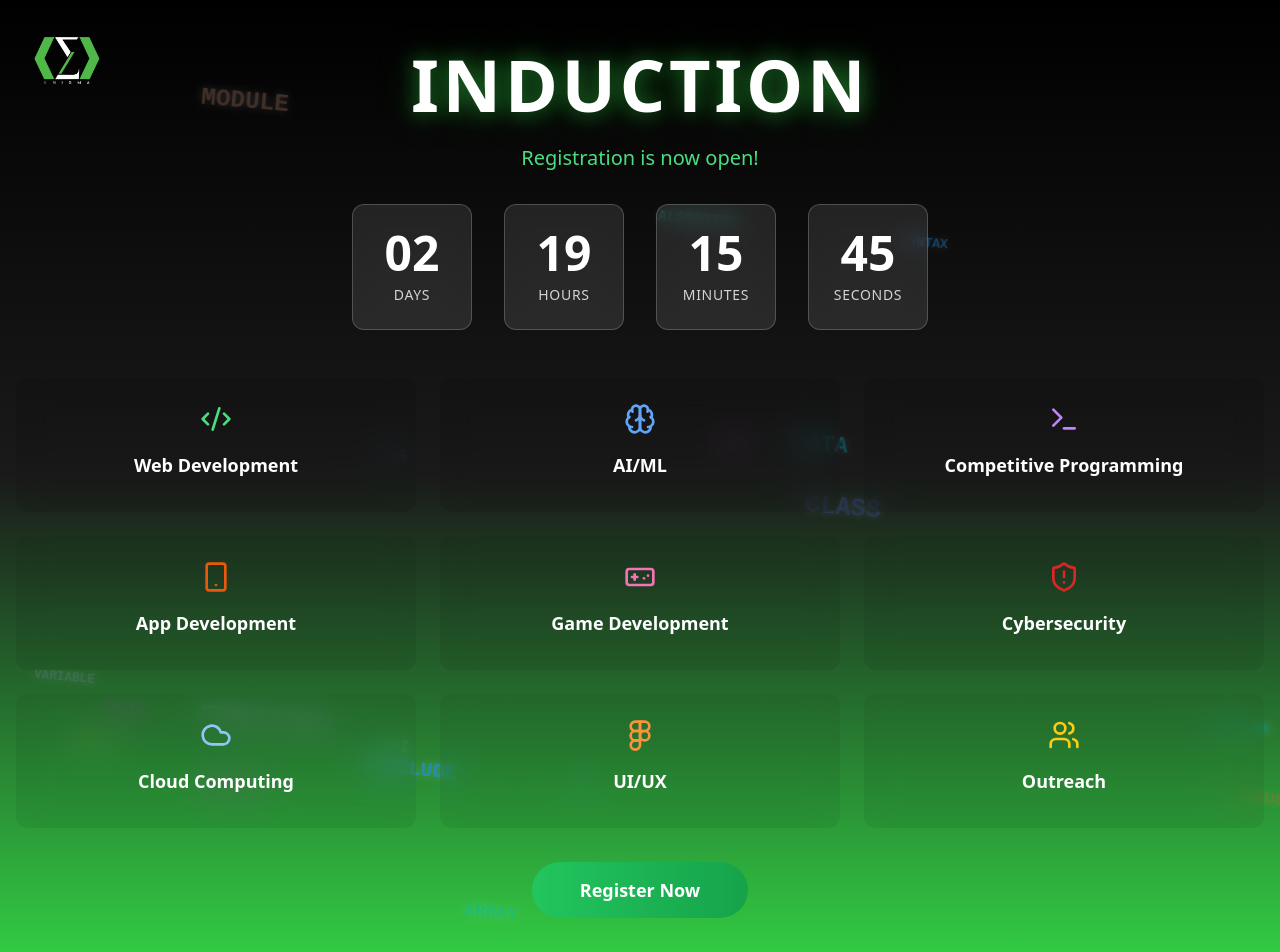
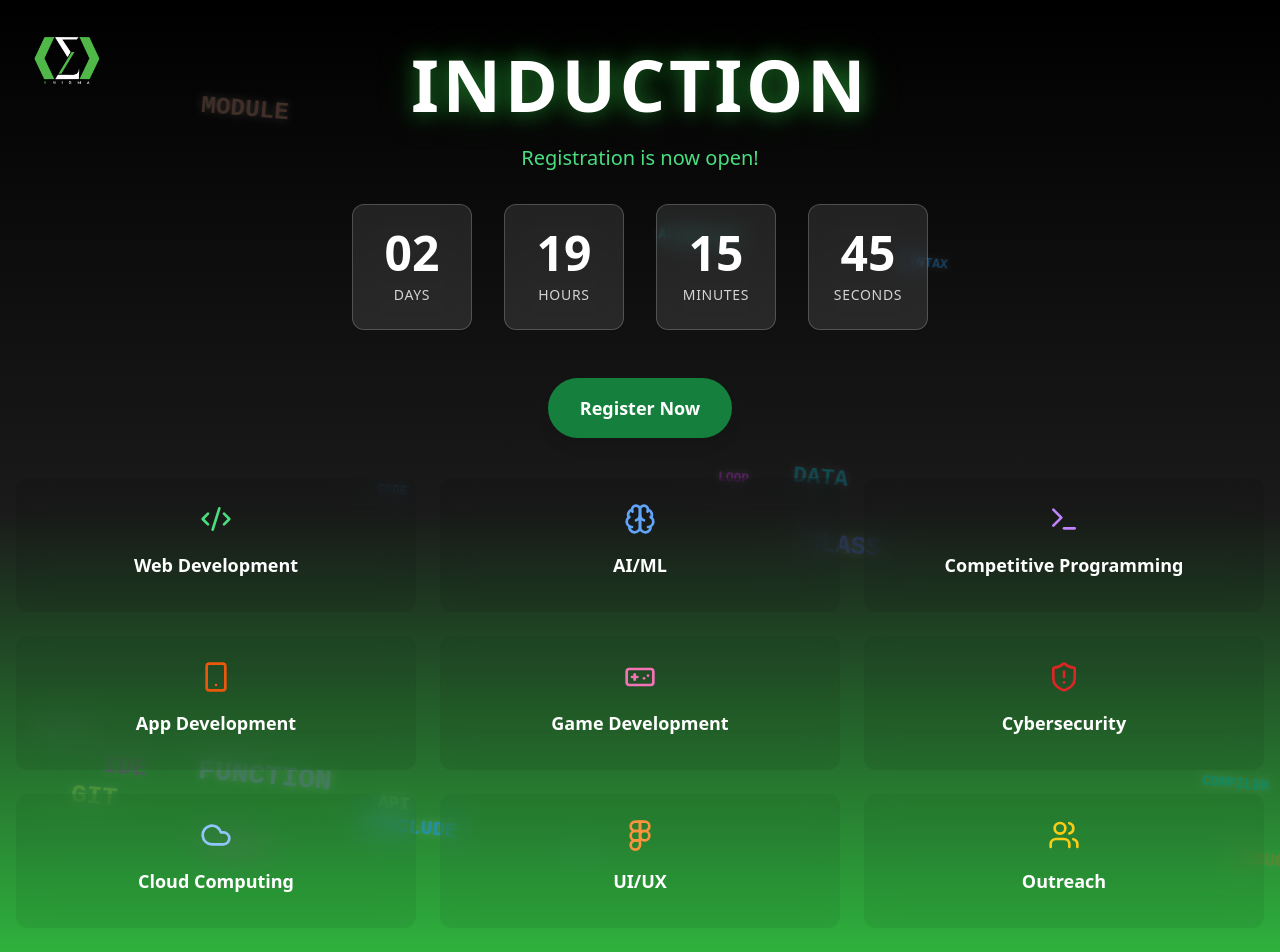
Before and after one commit to Khitishgithub/Induction2k25, a Next.js app: page / in a window 1280 px wide. Shown: the top 952 px of the page. Built offline with nearby package versions, Linux system fonts and the light colour scheme.

Commit message:
Register Button updated

```diff
--- a/src/app/page.tsx
+++ b/src/app/page.tsx
@@ -3,11 +3,17 @@ import { useEffect, useState } from "react";
 import "./globals.css";
 import Link from "next/link";
 import Image from "next/image";
-import { Code2, Brain, Terminal, Smartphone, Gamepad, Users } from "lucide-react";
-import { ShieldAlert } from 'lucide-react';
-import { Cloud } from 'lucide-react';
-import { Figma } from 'lucide-react';
-
+import {
+  Code2,
+  Brain,
+  Terminal,
+  Smartphone,
+  Gamepad,
+  Users,
+} from "lucide-react";
+import { ShieldAlert } from "lucide-react";
+import { Cloud } from "lucide-react";
+import { Figma } from "lucide-react";
 
 export default function Home() {
   const [timeLeft, setTimeLeft] = useState<{
@@ -34,7 +40,9 @@ export default function Home() {
         const distance = startDate - now;
         setTimeLeft({
           days: Math.floor(distance / (1000 * 60 * 60 * 24)),
-          hours: Math.floor((distance % (1000 * 60 * 60 * 24)) / (1000 * 60 * 60)),
+          hours: Math.floor(
+            (distance % (1000 * 60 * 60 * 24)) / (1000 * 60 * 60)
+          ),
           minutes: Math.floor((distance % (1000 * 60 * 60)) / (1000 * 60)),
           seconds: Math.floor((distance % (1000 * 60)) / 1000),
         });
@@ -43,7 +51,9 @@ export default function Home() {
         const distance = endDate - now;
         setTimeLeft({
           days: Math.floor(distance / (1000 * 60 * 60 * 24)),
-          hours: Math.floor((distance % (1000 * 60 * 60 * 24)) / (1000 * 60 * 60)),
+          hours: Math.floor(
+            (distance % (1000 * 60 * 60 * 24)) / (1000 * 60 * 60)
+          ),
           minutes: Math.floor((distance % (1000 * 60 * 60)) / (1000 * 60)),
           seconds: Math.floor((distance % (1000 * 60)) / 1000),
         });
@@ -59,14 +69,37 @@ export default function Home() {
 
   useEffect(() => {
     const randomObjects = [
-      "C++", "#include", "Algorithm", "Syntax", "Compiler", "Debug",
-      "IDE", "Variable", "Function", "Loop", "Array", "Class",
-      "Object", "Module", "API", "Data", "Code", "Git"
+      "C++",
+      "#include",
+      "Algorithm",
+      "Syntax",
+      "Compiler",
+      "Debug",
+      "IDE",
+      "Variable",
+      "Function",
+      "Loop",
+      "Array",
+      "Class",
+      "Object",
+      "Module",
+      "API",
+      "Data",
+      "Code",
+      "Git",
     ];
 
     const colors = [
-      "#4CAF50", "#2196F3", "#9c27b0", "#00bcd4", "#8bc34a",
-      "#3f51b5", "#009688", "#ff5722", "#795548", "#607d8b"
+      "#4CAF50",
+      "#2196F3",
+      "#9c27b0",
+      "#00bcd4",
+      "#8bc34a",
+      "#3f51b5",
+      "#009688",
+      "#ff5722",
+      "#795548",
+      "#607d8b",
     ];
 
     const objectsWithStyles = randomObjects.map((text) => ({
@@ -118,7 +151,7 @@ export default function Home() {
     {
       icon: <Users className="w-8 h-8 text-yellow-400" />,
       title: "Outreach",
-    }
+    },
   ];
 
   return (
@@ -189,29 +222,34 @@ export default function Home() {
           </div>
         )}
 
+        <div className="z-10 mb-10">
+          <Link
+            href={status === "live" ? "/register" : "/"}
+            onClick={(e) => status !== "live" && e.preventDefault()}
+            className={`register-button px-12 py-4 text-lg font-bold rounded-full transition-all duration-300 ${
+              status === "live"
+                ? "px-8 py-3 bg-green-700 text-white font-bold rounded-full shadow-lg hover:shadow-xl transition-all duration-300 transform hover:-translate-y-1 flex mx-auto items-center"
+                : "bg-gray-700 text-gray-400 cursor-not-allowed opacity-50"
+            }`}
+          >
+            Register Now
+          </Link>
+        </div>
+
         <div className="grid grid-cols-1 md:grid-cols-2 lg:grid-cols-3 gap-6 mb-12 w-full">
           {features.map((feature, index) => (
-            <div key={index} className="feature-card rounded-xl p-6 text-center">
+            <div
+              key={index}
+              className="feature-card rounded-xl p-6 text-center"
+            >
               <div className="mb-4 flex justify-center">{feature.icon}</div>
-              <h3 className="text-white text-lg font-semibold mb-2">{feature.title}</h3>
+              <h3 className="text-white text-lg font-semibold mb-2">
+                {feature.title}
+              </h3>
             </div>
           ))}
         </div>
       </div>
-
-      <div className="z-10">
-        <Link
-          href={status === "live" ? "/register" : "/"}
-          onClick={(e) => status !== "live" && e.preventDefault()}
-          className={`register-button px-12 py-4 text-lg font-bold rounded-full transition-all duration-300 ${
-            status === "live"
-              ? "bg-gradient-to-r from-green-500 to-green-600 text-white hover:shadow-[0_0_20px_rgba(50,202,67,0.5)] transform hover:-translate-y-1"
-              : "bg-gray-700 text-gray-400 cursor-not-allowed opacity-50"
-          }`}
-        >
-          Register Now
-        </Link>
-      </div>
     </div>
   );
 }
```
